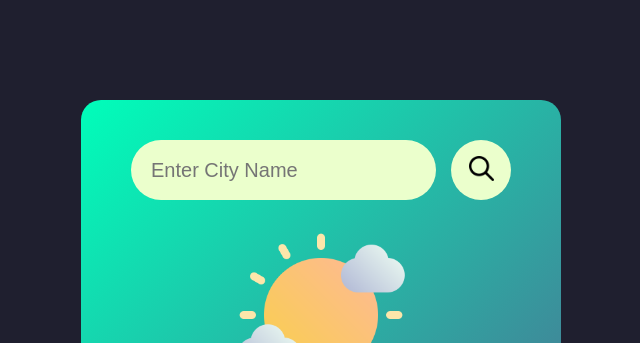
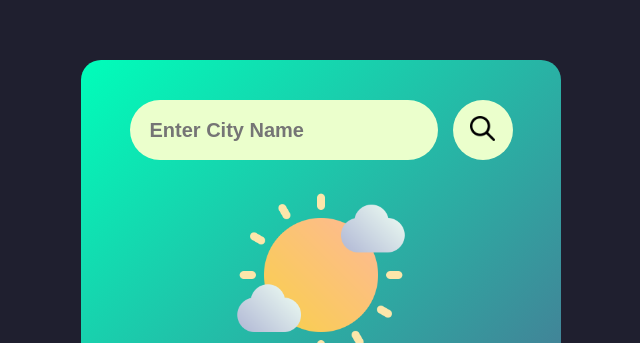
Before and after one commit to KailashSingh09/Findweather, a plain HTML site: page index.html in a window 1280 px wide. Shown: the top 343 px of the page, without its empty margins (319-959 px from the left). Drawn offline with Linux system fonts and the light colour scheme.

Commit message:
Weather Search

```diff
--- a/styles/style.css
+++ b/styles/style.css
@@ -12,7 +12,7 @@ body{
     max-width: 480px;
     background: linear-gradient(135deg,#00feba,#5b548a);
     color: #fff;
-    margin: 100px auto 0;
+    margin: 60px auto 0;
     border-radius: 20px;
     padding: 40px 35px;
     text-align: center;
@@ -32,6 +32,7 @@ body{
     height: 60px;
     border-radius: 30px;
     font-size: 20px;
+    font-weight: 600;
     margin-right: 15px;
 }
 .search button{
```
